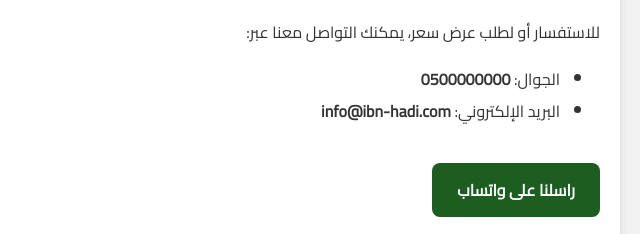
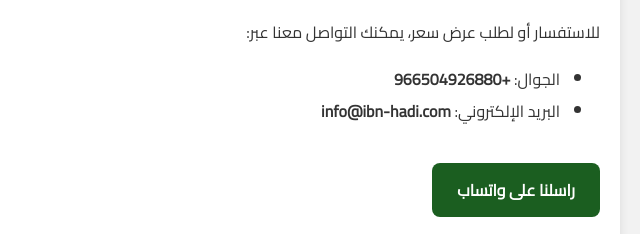
Before and after one commit to Virsx256/rfof-elHady, a plain HTML site: page index.html in a window 1280 px wide. Shown: the part 1226-1460 px from the top of the page, 640-1280 px from the left. Drawn offline with nearby package versions, Linux system fonts and the light colour scheme.

Commit message:
Update index.html

```diff
--- a/index.html
+++ b/index.html
@@ -176,10 +176,10 @@
     <h2>تواصل معنا</h2>
     <p>للاستفسار أو لطلب عرض سعر، يمكنك التواصل معنا عبر:</p>
     <ul>
-      <li>الجوال: <strong>0500000000</strong></li>
+      <li>الجوال: <strong>+966504926880</strong></li>
       <li>البريد الإلكتروني: <strong>info@ibn-hadi.com</strong></li>
     </ul>
-    <a href="https://wa.me/966500000000" target="_blank" class="button">راسلنا على واتساب</a>
+    <a href="https://wa.me/+966504926880" target="_blank" class="button">راسلنا على واتساب</a>
   </section>
 
 </div>
@@ -189,7 +189,7 @@
 </footer>
 
 <!-- زر واتساب عائم -->
-<a href="https://wa.me/966500000000" class="whatsapp-button" target="_blank">
+<a href="https://wa.me/+966504926880" class="whatsapp-button" target="_blank">
   واتساب
 </a>
 
```
